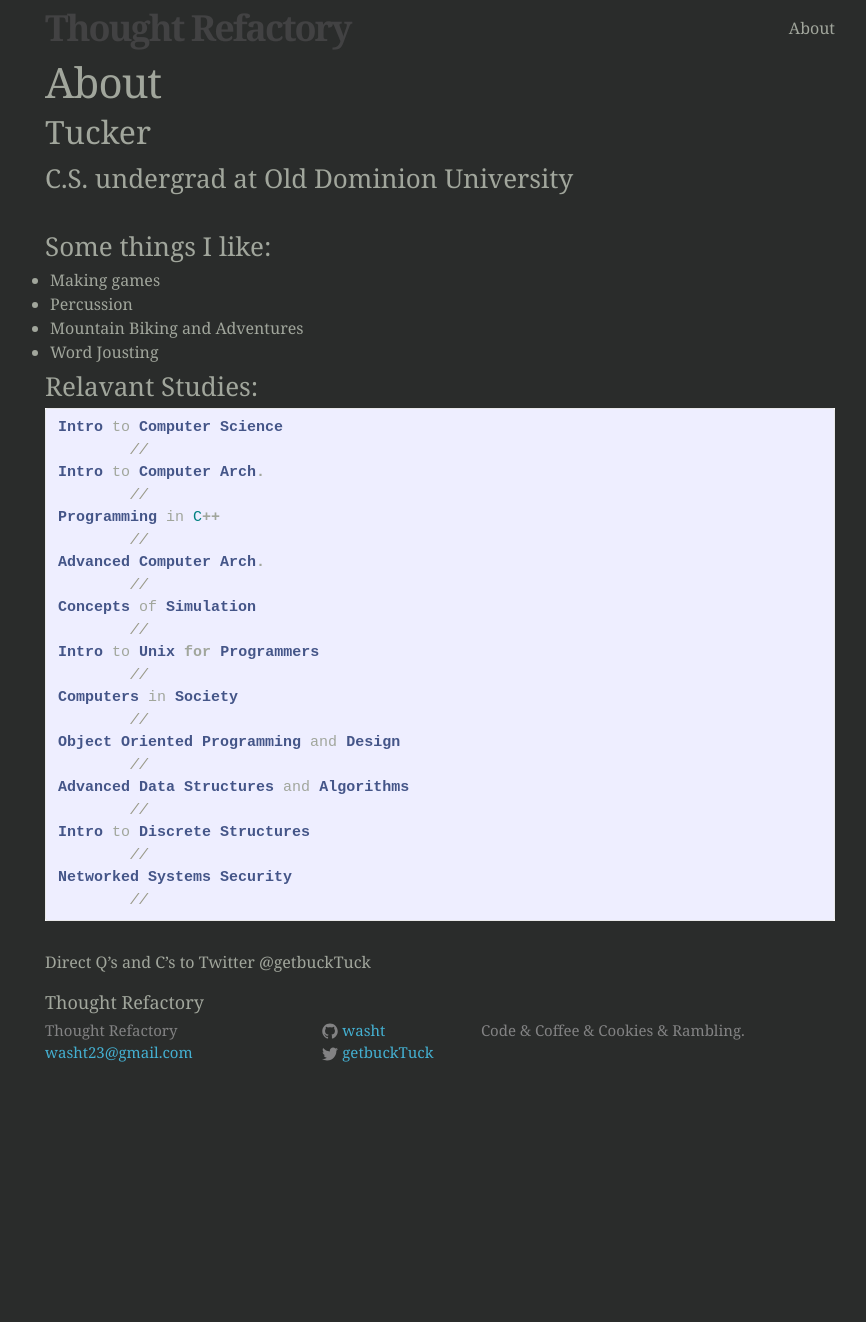
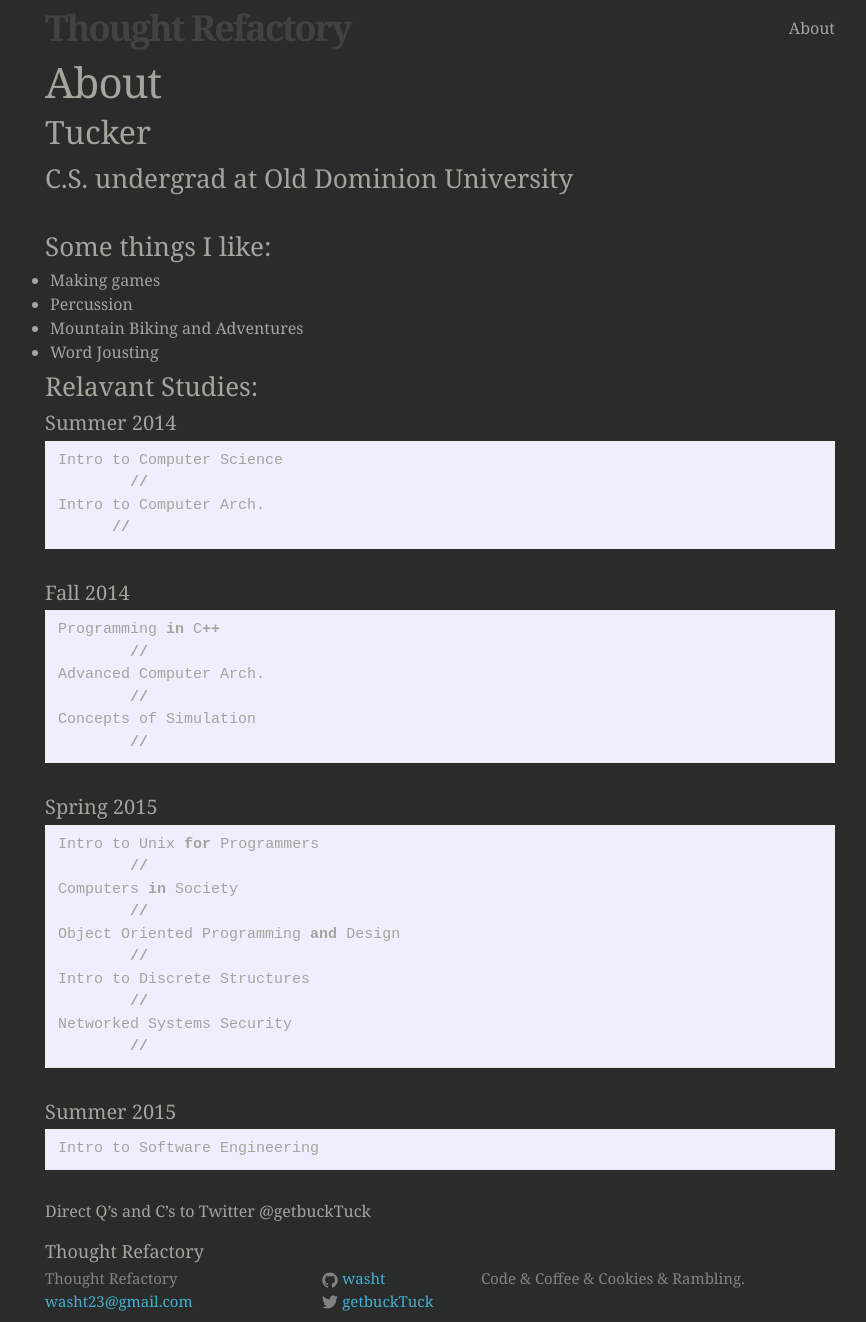
Before and after one commit to washt/washt.github.io, a Jekyll site: the page built from about.md, in a window 1280 px wide. Shown: the whole page, without its empty margins (200-1066 px from the left). Built offline with Jekyll 4.4.1, drawn with Linux system fonts in a browser that asks for light colours; before the commit the page ends 1074 px from its top, so only the background shows below that.

Commit message:
About page update and formatting improvements

```diff
--- a/about.md
+++ b/about.md
@@ -14,32 +14,43 @@ permalink: /about/
 <br />
 <h3>Relavant Studies:</h3>
 
-{% highlight Java %}
+<h4>Summer 2014</h4>
+{% highlight Python %}
 
 Intro to Computer Science
 	//
 Intro to Computer Arch.
-	//
+      //
+{% endhighlight %} <br />
+
+<h4> Fall 2014 </h4>
+
+{% highlight Python %}
+
 Programming in C++
 	//
 Advanced Computer Arch.
 	//
 Concepts of Simulation
 	//
+{% endhighlight %} <br />
+<h4> Spring 2015 </h4>
+{% highlight Python %}
 Intro to Unix for Programmers
 	//
 Computers in Society
 	//
 Object Oriented Programming and Design
 	//
-Advanced Data Structures and Algorithms
-	//
 Intro to Discrete Structures
 	//
 Networked Systems Security
 	//
-
 {% endhighlight%} <br />
+<h4> Summer 2015 </h4>
+{% highlight Python %}
+Intro to Software Engineering
+{% endhighlight %} <br />
 
 
 
```
